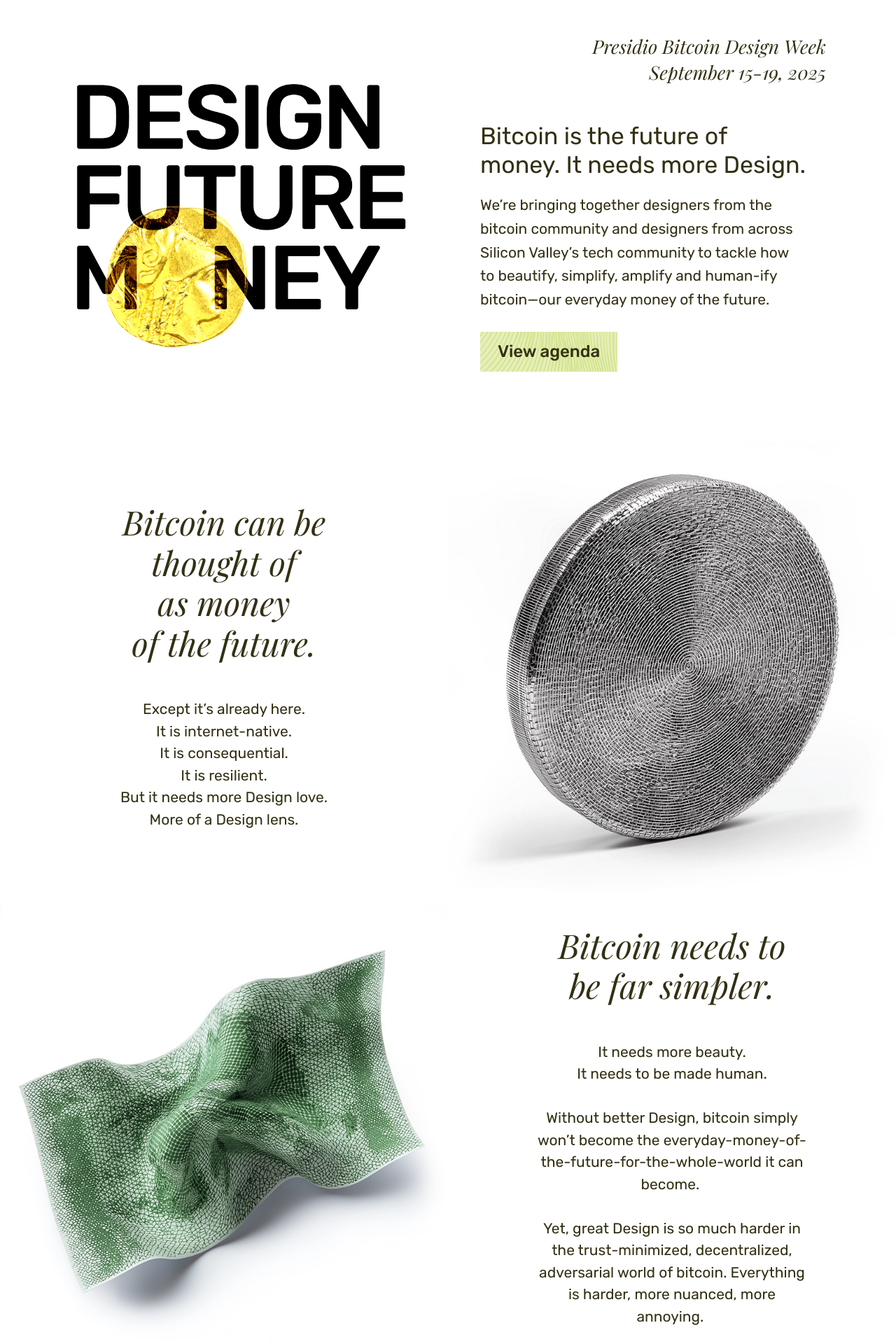
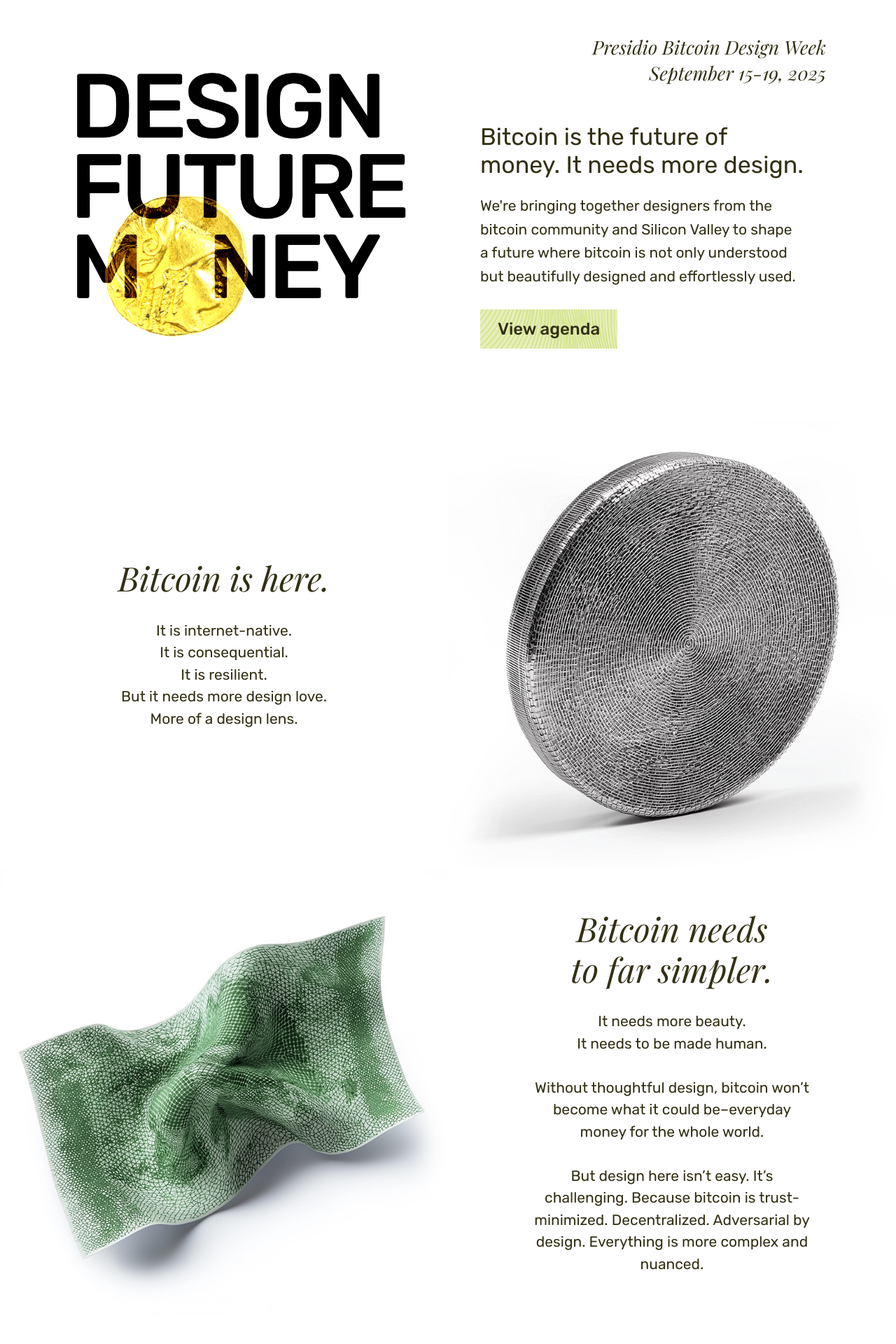
Before and after one commit to GBKS/presidio-bitcoin-design-week, a Nuxt app: page / in a window 1280 px wide. Shown: the top 1920 px of the page at 70% size. Built offline with nearby package versions, Linux system fonts and the light colour scheme.

Commit message:
Copy tweaks

```diff
--- a/app.vue
+++ b/app.vue
@@ -43,7 +43,9 @@
   observer = new IntersectionObserver(
     (entries) => {
       entries.forEach(entry => {
-        isSticky.value = !entry.isIntersecting;
+        const position = window.scrollY || document.documentElement.scrollTop;
+
+        isSticky.value = position > 100 && !entry.isIntersecting;
       });
     },
     {
@@ -88,14 +90,6 @@
     width: 100%;
   }
 
-  // @include mixins.media-query(small) {
-  //   .sentinel,
-  //   .agenda-button {
-  //     display: none;
-  //   }
-  // }
-
-  // @include mixins.media-query(medium-up) {
   .sentinel {
     width: 1px;
     height: 1px;
@@ -103,7 +97,7 @@
     visibility: hidden;
   }
 
-    .agenda-button {
+  > .agenda-button {
     position: fixed;
     top: -80px;
     right: 20px;
@@ -127,11 +121,15 @@
       ('padding-bottom', 9, 9)
     );
 
+    &:hover {
+      color: rgba(var(--frontRGB), 0.5);
+      // transition: color 100ms animations.$ease;
+    }
+
     &.-sticky {
       top: 20px;
     }
   }
-  // }
 }
 
 </style>
--- a/components/Agenda.vue
+++ b/components/Agenda.vue
@@ -40,6 +40,7 @@
     summary: "While we design payment flows for coffee purchases, billions of people need financial tools just to survive—and tonight you'll meet the users whose freedom depends on the technology we build. From journalists in authoritarian regimes who need censorship-resistant payments to families in hyperinflationary economies protecting their life savings, you'll discover how your design decisions can literally change lives. ",
     description: "While we design payment flows for coffee purchases, billions of people need financial tools just to survive—and tonight you'll meet the users whose freedom depends on the technology we build. From journalists in authoritarian regimes who need censorship-resistant payments to families in hyperinflationary economies protecting their life savings, you'll discover how your design decisions can literally change lives. This is your chance to understand how you as Silicon Valley designers can use your skills to build freedom technology for the world's most vulnerable users.<br/><br/>The evening will wrap by understanding how even in the relative political & economic stability of the USA, the money system upon which the economy is constructed is deeply flawed. We will screen an illustrated narration of macroeconomic analyst and author Lyn Alden’s book, Broken Money, to take you into the heart of what makes money work and how it might be fixed.",
     date: "Monday<br>September 15<br>6:30pm to 9pm",
+    disclaimer: "Admission is free.",
     button: {
       label: "Reserve your spot",
       url: "https://lu.ma/qc1qpby0"
@@ -50,6 +51,7 @@
     summary: "The future of money is inextricably tied to the future of payments.<br/><br/>So will the future of payments be bitcoin? Or will it be stablecoins? <br/><br/>Two divergent futures present themselves.<br/><br/>How do each improve upon fiat payment rails? What are their relative trust assumptions? Fee considerations? User experience implications?",
     description: "The future of money is inextricably tied to the future of payments.<br/><br/>So will the future of payments be bitcoin? Or will it be stablecoins? <br/><br/>Two divergent futures present themselves.<br/><br/>How do each improve upon fiat payment rails? What are their relative trust assumptions? Fee considerations? User experience implications?<br/><br/>In this evening session, we will hear both sides of the story from industry experts. And then we’ll break up into small groups to weigh up both visions for the path ahead to see if and how design thinking can help us identify weaknesses, make improvements and ultimately decide which version of the future we should want to help bring to life.",
     date: "Tuesday<br>September 16<br>6:30pm to 9pm",
+    disclaimer: "Admission is free.",
     button: {
       label: "Reserve your spot",
       url: "https://lu.ma/knpgd19x"
@@ -57,9 +59,10 @@
   },
   {
     title: "Vibe Coding with Bitcoin",
-    summary: "Vibe coding has changed everything. Including Design.<br/><br/>Suddenly it’s now possible for anyone to build anything using nothing more than natural language.<br/><br/>And now that includes building with bitcoin—future money that is permissionless, borderless and programmable.",
-    description: "Vibe coding has changed everything. Including Design.<br/><br/>Suddenly it’s now possible for anyone to build anything using nothing more than natural language.<br/><br/>And now that includes building with bitcoin—future money that is permissionless, borderless and programmable.<br/><br/>In this practical session aimed at designer-builders who want to use bitcoin to explore what is now possible, Mat Balez will cover his favorite vibe coding tools and the most accessible ways to integrate bitcoin. We’ll then have some hands-on time together and see how many prototypes we can ship together in 90 minutes.<br/><br/>It’ll be an evening of experimentation and shipping fun.",
+    summary: "Vibe coding has changed everything. Including design.<br/><br/>Suddenly it’s now possible for anyone to build anything using nothing more than natural language.<br/><br/>And now that includes building with bitcoin—future money that is permissionless, borderless and programmable.",
+    description: "Vibe coding has changed everything. Including design.<br/><br/>Suddenly it’s now possible for anyone to build anything using nothing more than natural language.<br/><br/>And now that includes building with bitcoin—future money that is permissionless, borderless and programmable.<br/><br/>In this practical session aimed at designer-builders who want to use bitcoin to explore what is now possible, Mat Balez will cover his favorite vibe coding tools and the most accessible ways to integrate bitcoin. We’ll then have some hands-on time together and see how many prototypes we can ship together in 90 minutes.<br/><br/>It’ll be an evening of experimentation and shipping fun.",
     date: "Wednesday<br>September 17<br>6:30pm to 9pm",
+    disclaimer: "Admission is free.",
     button: {
       label: "Reserve your spot",
       url: "https://lu.ma/pl2haukv"
@@ -67,10 +70,10 @@
   },
   {
     title: "Deep Dive: The Grand Challenges of Bitcoin Design",
-    summary: "Designing in Bitcoin is notoriously hard.<br/><br/>Decentralization. Self-sovereignty. Resilience. Adversarial thinking. Trust minimization.<br/><br/>These features, deeply embedded into bitcoin’s technical architecture as well as its ethos, form the central design constraints we work within. Can we design products and experiences that bring bitcoin to billions of users: while staying true to these values? while delivering on the promise of what this future money can be? while remaining as simple as possible?",
-    description: "Designing in Bitcoin is notoriously hard.<br/><br/>Decentralization. Self-sovereignty. Resilience. Adversarial thinking. Trust minimization.<br/><br/>These features, deeply embedded into bitcoin’s technical architecture as well as its ethos, form the central design constraints we work within. Can we design products and experiences that bring bitcoin to billions of users: while staying true to these values? while delivering on the promise of what this future money can be? while remaining as simple as possible?<br/><br/>This full-day Deep Dive invites Silicon Valley designers to spend a day with Bitcoin designers to examine these questions through the lens of the Grand Challenges of Bitcoin Design—a handful of the most impactful and deceptively tricky design problems in bitcoin like: bitcoin’s branding, on-ramps and off-ramps, self-custody, identity & addressing schemes, units and quantities and privacy. We’ll study these problems together and work in small groups to bring design solutions to light.<br/><br/>There will also be an opportunity to hear from the bitcoin startups working out of Presidio Bitcoin that are pushing the frontier of bitcoin product development forward.<br/><br/>Join us for a day of collaborative problem solving.",
+    summary: "Designing for bitcoin is notoriously hard.<br/><br/>Decentralization. Self-sovereignty. Resilience. Adversarial thinking. Trust minimization.<br/><br/>These features, deeply embedded into bitcoin’s technical architecture as well as its ethos, form the central design constraints we work within. Can we design products and experiences that bring bitcoin to billions of users: while staying true to these values? while delivering on the promise of what this future money can be? while remaining as simple as possible?",
+    description: "Designing for bitcoin is notoriously hard.<br/><br/>Decentralization. Self-sovereignty. Resilience. Adversarial thinking. Trust minimization.<br/><br/>These features, deeply embedded into bitcoin’s technical architecture as well as its ethos, form the central design constraints we work within. Can we design products and experiences that bring bitcoin to billions of users: while staying true to these values? while delivering on the promise of what this future money can be? while remaining as simple as possible?<br/><br/>This full-day Deep Dive invites Silicon Valley designers to spend a day with bitcoin designers to examine these questions through the lens of the Grand Challenges of Bitcoin Design—a handful of the most impactful and deceptively tricky design problems in bitcoin like: bitcoin’s branding, on-ramps and off-ramps, self-custody, identity & addressing schemes, units and quantities and privacy. We’ll study these problems together and work in small groups to bring design solutions to light.<br/><br/>There will also be an opportunity to hear from the bitcoin startups working out of Presidio Bitcoin that are pushing the frontier of bitcoin product development forward.<br/><br/>Join us for a day of collaborative problem solving.",
     date: "Thursday<br>September 18<br>9am to 5pm",
-    disclaimer: "Admissions is free. Space is limited.",
+    disclaimer: "Admission is free. Space is limited.",
     button: {
       label: "Apply to attend",
       url: "https://tally.so/r/wbRO1E"
@@ -81,7 +84,7 @@
     summary: "The big tech products of Silicon Valley largely shape our modern digital lives at massive scale.<br/><br/>Now let’s hit the fast-forward button.<br/><br/>What happens when we add bitcoin to the mix?<br/><br/>How might these products change? How would they look and feel? How would they behave? What new possibilities present themselves when borderless, permission-less value transfer is at every user’s fingertips? At every AI agent's fingertips?",
     description: "The big tech products of Silicon Valley largely shape our modern digital lives at massive scale.<br/><br/>Now let’s hit the fast-forward button.<br/><br/>What happens when we add bitcoin to the mix?<br/><br/>How might these products change? How would they look and feel? How would they behave? What new possibilities present themselves when borderless, permission-less value transfer is at every user’s fingertips? At every AI agent's fingertips?<br/><br/>This full-day Deep Dive is an opportunity to jump in, get creative and imagine this future together.<br/><br/>We’ll spend the day working in small teams inventing, sketching and vibe-coding to life prototypes of the wild future that will emerge when Future Money collides with the Silicon Valley products we all know and love.",
     date: "Friday<br>September 19<br>9am to 5pm",
-    disclaimer: "Admissions is free. Space is limited.",
+    disclaimer: "Admission is free. Space is limited.",
     button: {
       label: "Apply to attend",
       url: "https://tally.so/r/wbRO1E"
--- a/components/Header.vue
+++ b/components/Header.vue
@@ -14,8 +14,8 @@
     <div class="copy">
       <p>Presidio Bitcoin Design Week</p>
       <p>September 15-19, 2025</p>
-      <h2>Bitcoin is the future of money. <wbr>It needs more Design.</h2>
-      <p>We’re bringing together designers from the bitcoin community and designers from across Silicon Valley’s tech community to tackle how to beautify, simplify, amplify and human-ify bitcoin—our everyday money of the future.</p>
+      <h2>Bitcoin is the future of money. <wbr>It needs more design.</h2>
+      <p>We're bringing together designers from the bitcoin community and Silicon Valley to shape a future where bitcoin is not only understood but beautifully designed and effortlessly used.</p>
       <div class="options">
         <a href="#agenda" class="-button">View agenda</a>
       </div>
--- a/components/Invite.vue
+++ b/components/Invite.vue
@@ -1,7 +1,7 @@
 <template>
   <div class="invite">
     <h2>An invitation to leading <wbr>Silicon Valley designers</h2>
-    <p><strong>Join us for one or more days of learning, thinking and workshopping on Designing Future Money at Presidio Bitcoin from Sept 15-19.</strong><br/><br/>We’ll dig into the biggest design challenges in bitcoin today, see how to build creative new experiences that use bitcoin, look at bitcoin-powered payments, come together to helpfully critique some real bitcoin products and explore the opportunities for remixing bitcoin with big tech.<br/><br/>Participation is free but application-only. Do you want to be part of a group of selected individuals who will together shape the future of money? This is going to be a small, high-calibre affair. RSVP and/or Apply to attend the event of your choice below.</p>
+    <p><strong>Join us at <a href="https://www.presidiobitcoin.org" target="_blank" rel="noopener noreferrer">Presidio Bitcoin</a> from September 15 to 19 for one or more days of learning, thinking, and workshopping around Designing Future Money.</strong><br/><br/>We’ll dig into the biggest design challenges in bitcoin today, see how to build creative new experiences that use bitcoin, look at bitcoin-powered payments, come together to helpfully critique some real bitcoin products and explore the opportunities for remixing bitcoin with big tech.<br/><br/>Participation is free but application-only. Do you want to be part of a group of selected individuals who will together shape the future of money? This is going to be a small, high-calibre affair.<br/><br/>If you’d like to join us, see the agenda below and RSVP for the evening sessions, and apply to attend one or both of the all-day events.</p>
   </div>
 </template>
 
@@ -37,6 +37,13 @@
       ('margin-top', 25, 50)
     );
 
+    a {
+      &:hover {
+        color: var(--primary);
+        transition: color 100ms animations.$ease;
+      }
+    }
+
     strong {
       @include mixins.r('font-size', 22, 27);
       font-weight: 400;
--- a/components/Segment.vue
+++ b/components/Segment.vue
@@ -31,8 +31,8 @@
 
 const copy = {
   future: {
-    title: "Bitcoin can be <br />thought of <br />as money <br />of the future.",
-    description: "Except it’s already here.<br />It is internet-native.<br />It is consequential.<br />It is resilient.<br/>But it needs more Design love.<br />More of a Design lens.",
+    title: "Bitcoin is here.",
+    description: "It is internet-native.<br />It is consequential.<br />It is resilient.<br/>But it needs more design love.<br />More of a design lens.",
     image: {
       file: "coin",
       alt: "Bitcoin coin",
@@ -41,8 +41,8 @@
     }
   },
   simpler: {
-    title: "Bitcoin needs to <wbr>be far simpler.",
-    description: "It needs more beauty.<br/>It needs to be made human.<br/><br/>Without better Design, bitcoin simply won’t become the everyday-money-of-the-future-for-the-whole-world it can become. <br/><br/>Yet, great Design is so much harder in the trust-minimized, decentralized, adversarial world of bitcoin. Everything is harder, more nuanced, more annoying. ",
+    title: "Bitcoin needs to <wbr>far simpler.",
+    description: "It needs more beauty.<br/>It needs to be made human.<br/><br/>Without thoughtful design, bitcoin won’t become what it could be–everyday money for the whole world.<br/><br/>But design here isn’t easy. It’s challenging. Because bitcoin is trust-minimized. Decentralized. Adversarial by design. Everything is more complex and nuanced.",
     image: {
       file: "note",
       alt: "Bitcoin coin",
@@ -52,7 +52,7 @@
   },
   tension: {
     title: "Design thrives in <wbr>resolving tensions.",
-    description: "We can and must find ways to balance security, privacy, trustlessness with the kind of simple, beautiful digital product experience the world has become accustomed to. The kind of experience we know is possible. <br/><br/>It’s time to bring Design craft to shaping bitcoin.<br/><br/>And bring bitcoin to the product designs we know and love so much. ",
+    description: "We can and must find ways to balance security, privacy, trustlessness with the kind of simple, beautiful digital product experience the world has become accustomed to. The kind of experience we know is possible. <br/><br/>It’s time to bring design craft to shaping bitcoin.",
     image: {
       file: "card",
       alt: "Bitcoin coin",
@@ -89,7 +89,7 @@
       line-height: 1.5;
       @include mixins.rs(
         ('font-size', 21, 21),
-        ('margin-top', 25, 50)
+        ('margin-top', 25, 30)
       );
     }
   }
```
Lines whose indentation alone changed are shown as unchanged.
